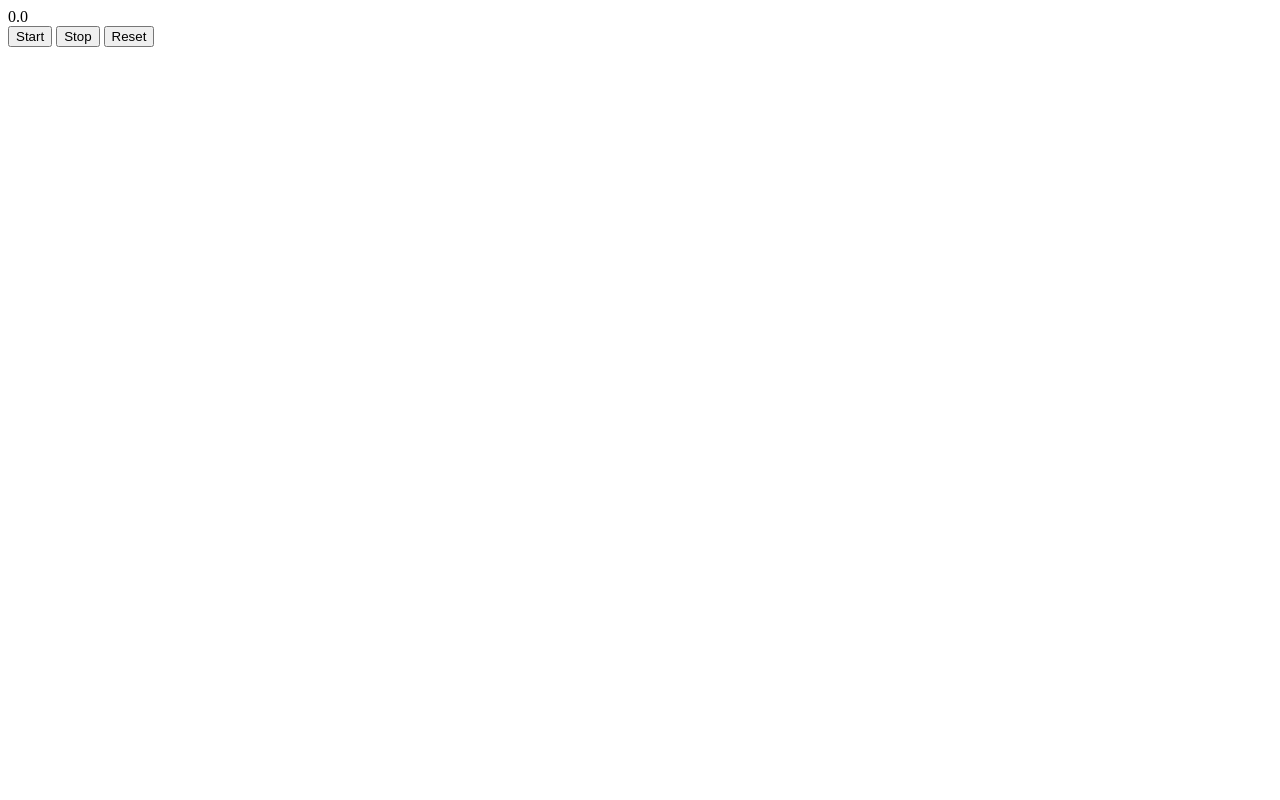
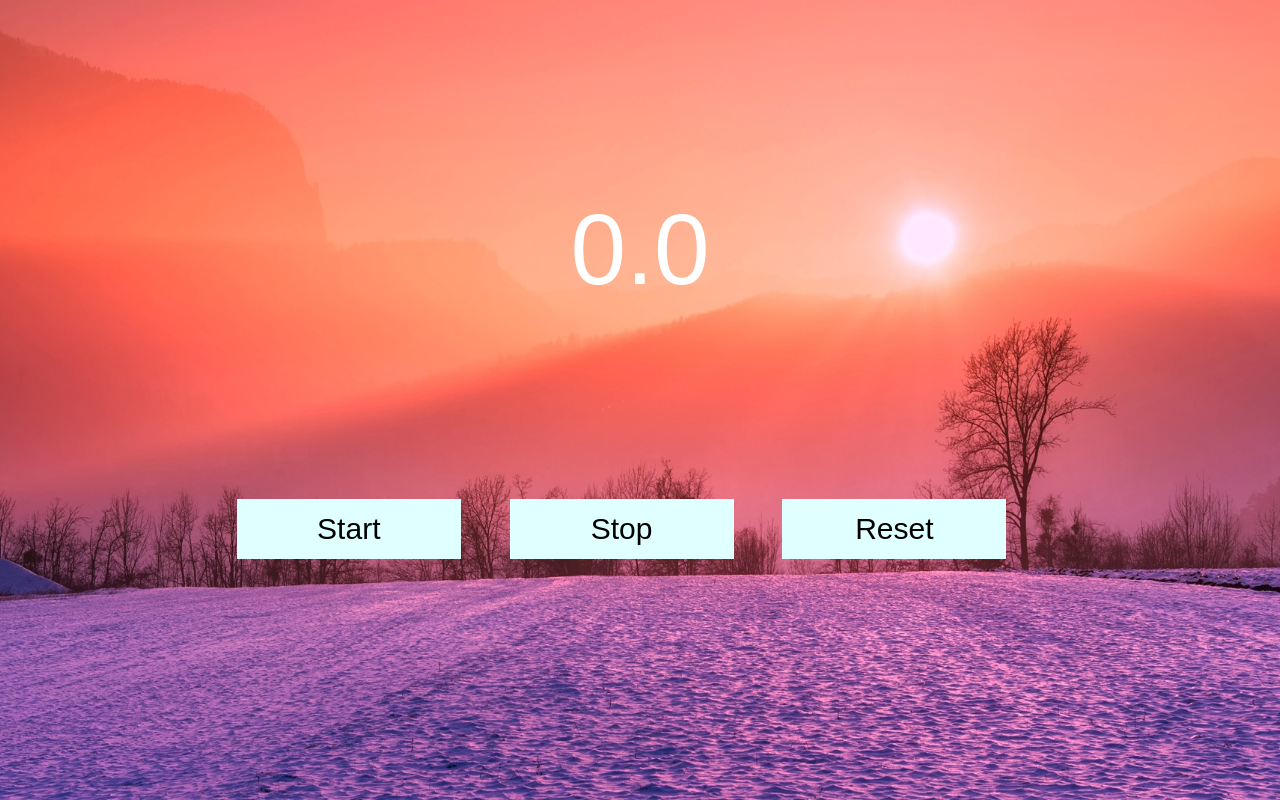
Before and after one commit to anv21/Stopwatch, a plain HTML site: page index.html in a window 1280 px wide. Drawn offline with Linux system fonts and the light colour scheme.

Commit message:
add stylesheets

```diff
--- a/index.html
+++ b/index.html
@@ -9,16 +9,18 @@
 <div id="timer">
 
 </div>
-
-<button id="start-btn">
+<div class="inline">
+<button id="start-btn" class="bth">
     Start
 </button>
-<button id="stop-btn">
+
+<button id="stop-btn" class="bth">
     Stop
 </button>
-<button id="reset-btn">
+<button id="reset-btn" class="bth">
     Reset
 </button>
+</div>
 <script src="mine.js"></script>
 </body>
 </html>
--- a/mine.css
+++ b/mine.css
@@ -0,0 +1,43 @@
+*
+{
+    margin: 0;
+    padding: 0;
+}
+
+@media  all {
+    body {
+        background: url("bg.jpg") no-repeat center fixed;
+        background-size: cover;
+
+    }
+
+    #timer {
+        font-size: 100px;
+        color: white;
+        text-align: center;
+        font-family: "Bodoni MT", sans-serif;
+        margin-top: 15%;
+        margin-bottom: 15%;
+    }
+
+    .inline {
+        width: 70%;
+        margin: 0 auto;
+    }
+
+    .bth {
+        width: 25%;
+        margin-left: 5%;
+        height: 60px;
+        font-size: 30px;
+        border: none;
+        background: lightcyan;
+        font-family: "Bodoni MT", sans-serif;
+    }
+
+    .bth:hover {
+        background: aliceblue;
+        color: aqua;
+
+    }
+}
--- a/mine.js
+++ b/mine.js
@@ -11,38 +11,38 @@ startBtn.addEventListener('click', function() {
     runTimer()
 });
 
-stoptBtn.addEventListener('click', () => {
+stoptBtn.addEventListener('click', function() {
     stopTimer()
-})
+});
 
-resetBtn.addEventListener('click', () => {
-    startDate = new Date()
+resetBtn.addEventListener('click', function() {
+    startDate = new Date();
     drawTime(startDate)
-})
+});
 
-const drawTime = (startDate) => {
+const drawTime = function(startDate) {
     const timeElapsed = new Date() - startDate;
     const sec = Math.floor(timeElapsed / 1000);
     const msec = timeElapsed - sec * 1000;
-    el.innerText = `${sec}.${msec}`
-}
+    el.innerText = `${sec}.${msec}`;
+};
 
-const runTimer = () => {
+const runTimer = function() {
     if (intervalId === null) {
         if (startDate === null) {
             startDate = new Date()
         }
-        intervalId = setInterval(() => {
+        intervalId = setInterval(function() {
             drawTime(startDate)
-        }, 1);
+        }, 1)
     }
-}
+};
 
-const stopTimer = () => {
+const stopTimer = function() {
     if (intervalId !== null) {
         clearInterval(intervalId);
         intervalId = null
     }
-}
+};
 
 drawTime(new Date());
```
Also changed, not shown: bg.jpg (added).
